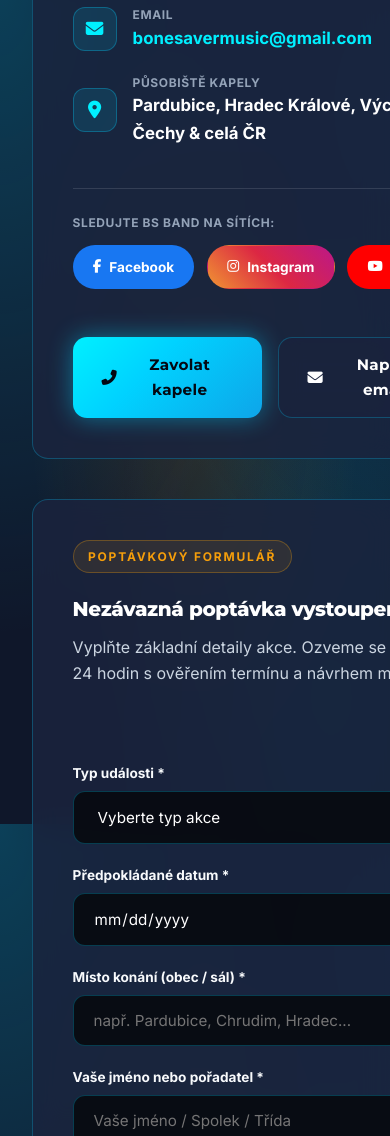
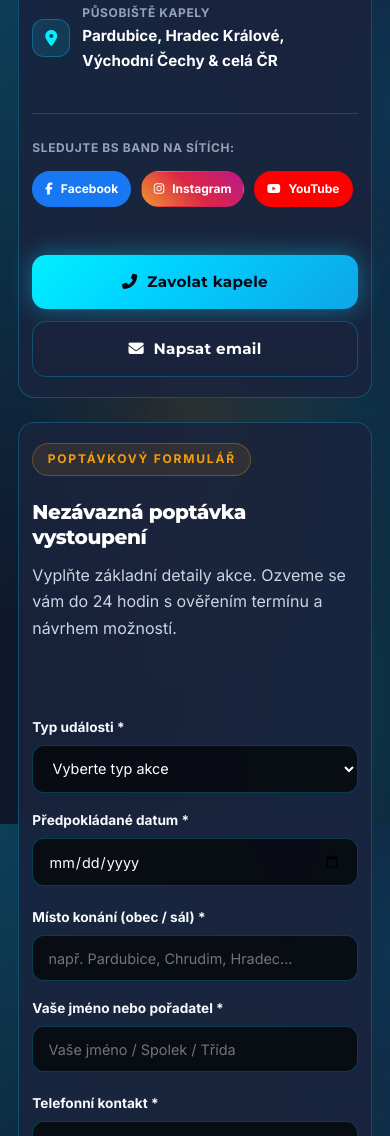
Before and after one commit to BS-band/BS-band.github.io, a plain HTML site: page kontakt.html in a window 390 px wide. Shown: the part 864-2000 px from the top of the page. Drawn offline with Linux system fonts and the light colour scheme.

Commit message:
fix(mobile): opravit pretekani poptavkoveho formulare a kontaktni karty na mobilu

```diff
--- a/kontakt.html
+++ b/kontakt.html
@@ -150,11 +150,11 @@
 							</div>
 						</div>
 
-						<div style="display: flex; gap: 1rem; flex-wrap: wrap; margin-top: auto; padding-top: 1.5rem;">
-							<a href="tel:+420734393711" class="btn btn-primary" style="flex: 1;">
+						<div class="contact-card-actions">
+							<a href="tel:+420734393711" class="btn btn-primary">
 								<i class="fas fa-phone-alt"></i> Zavolat kapele
 							</a>
-							<a href="mailto:bonesavermusic@gmail.com" class="btn btn-secondary" style="flex: 1;">
+							<a href="mailto:bonesavermusic@gmail.com" class="btn btn-secondary">
 								<i class="fas fa-envelope"></i> Napsat email
 							</a>
 						</div>
@@ -223,7 +223,7 @@
 								<textarea id="contact-message" name="message" class="form-control" placeholder="Orientační čas začátku a konce, specifické skladby, velikost sálu..." rows="3"></textarea>
 							</div>
 
-							<button type="submit" class="btn btn-primary" style="width: 100%; padding: 1.1rem; font-size: 1.05rem;">
+							<button type="submit" class="btn btn-primary btn-submit">
 								<i class="fas fa-paper-plane"></i> Odeslat nezávaznou poptávku
 							</button>
 						</form>
--- a/style.css
+++ b/style.css
@@ -1116,13 +1116,15 @@ a:hover {
 	background: var(--bg-card);
 	border: 1px solid var(--border-glass);
 	border-radius: var(--border-radius-lg);
-	padding: clamp(2rem, 5vw, 4rem);
+	padding: clamp(1.75rem, 5vw, 4rem);
 	max-width: 860px;
+	width: 100%;
 	margin: 0 auto;
 	box-shadow: 0 20px 50px rgba(0, 0, 0, 0.6);
 	backdrop-filter: blur(20px);
 	position: relative;
 	overflow: hidden;
+	box-sizing: border-box;
 }
 
 .booking-card::before {
@@ -1141,18 +1143,22 @@ a:hover {
 	flex-direction: column;
 	gap: 1.25rem;
 	margin-top: 2rem;
+	width: 100%;
 }
 
 .form-row {
 	display: grid;
 	grid-template-columns: repeat(2, 1fr);
 	gap: 1.25rem;
+	width: 100%;
 }
 
 .form-group {
 	display: flex;
 	flex-direction: column;
 	gap: 0.4rem;
+	min-width: 0;
+	width: 100%;
 }
 
 .form-group label {
@@ -1163,6 +1169,8 @@ a:hover {
 
 .form-control {
 	width: 100%;
+	max-width: 100%;
+	min-width: 0;
 	padding: 0.95rem 1.25rem;
 	background: rgba(7, 9, 14, 0.85);
 	border: 1px solid var(--border-glass);
@@ -1171,6 +1179,7 @@ a:hover {
 	font-family: inherit;
 	font-size: 0.95rem;
 	transition: var(--transition-fast);
+	box-sizing: border-box;
 }
 
 .form-control:focus {
@@ -1183,6 +1192,13 @@ a:hover {
 .form-control option {
 	background: #07090e;
 	color: #fff;
+}
+
+input[type="date"].form-control {
+	min-width: 0;
+	width: 100%;
+	-webkit-appearance: none;
+	appearance: none;
 }
 
 textarea.form-control {
@@ -1339,12 +1355,20 @@ textarea.form-control {
 	display: flex;
 	flex-direction: column;
 	gap: 1.5rem;
+	box-sizing: border-box;
+	max-width: 100%;
 }
 
 .contact-item {
 	display: flex;
 	align-items: center;
 	gap: 1rem;
+	min-width: 0;
+}
+
+.contact-item > div:last-child {
+	min-width: 0;
+	flex: 1;
 }
 
 .contact-icon {
@@ -1373,11 +1397,19 @@ textarea.form-control {
 	font-size: 1.05rem;
 	font-weight: 700;
 	color: var(--text-white);
+	word-break: break-word;
+	overflow-wrap: anywhere;
+}
+
+.contact-value a {
+	word-break: break-all;
+	overflow-wrap: anywhere;
 }
 
 .social-pill-list {
 	display: flex;
-	gap: 0.8rem;
+	flex-wrap: wrap;
+	gap: 0.6rem;
 	margin-top: 0.5rem;
 }
 
@@ -1385,12 +1417,19 @@ textarea.form-control {
 	display: inline-flex;
 	align-items: center;
 	gap: 0.5rem;
-	padding: 0.6rem 1.2rem;
+	padding: 0.6rem 1.1rem;
 	border-radius: 50px;
 	font-size: 0.85rem;
 	font-weight: 700;
 	color: #fff !important;
 	border: 1px solid transparent;
+	white-space: nowrap;
+	transition: var(--transition-fast);
+}
+
+.social-pill:hover {
+	transform: translateY(-2px);
+	filter: brightness(1.15);
 }
 
 .social-pill.facebook {
@@ -1403,6 +1442,25 @@ textarea.form-control {
 
 .social-pill.youtube {
 	background: #ff0000;
+}
+
+.contact-card-actions {
+	display: flex;
+	gap: 1rem;
+	flex-wrap: wrap;
+	margin-top: auto;
+	padding-top: 1.5rem;
+}
+
+.contact-card-actions .btn {
+	flex: 1;
+	min-width: 140px;
+}
+
+.btn-submit {
+	width: 100%;
+	padding: 1.1rem;
+	font-size: 1.05rem;
 }
 
 /* ==========================================================================
@@ -1656,6 +1714,87 @@ textarea.form-control {
 		grid-template-columns: 1fr;
 		gap: 2.5rem;
 	}
+
+	.contact-grid {
+		gap: 1.5rem;
+	}
+
+	.contact-card,
+	.booking-card {
+		padding: 1.5rem 1.1rem;
+		border-radius: var(--border-radius);
+	}
+
+	.form-row {
+		grid-template-columns: 1fr;
+		gap: 1rem;
+	}
+
+	.contact-card-actions {
+		flex-direction: column;
+		gap: 0.75rem;
+	}
+
+	.contact-card-actions .btn {
+		width: 100%;
+		flex: none;
+	}
+
+	.social-pill {
+		padding: 0.5rem 0.85rem;
+		font-size: 0.8rem;
+	}
+
+	.form-direct-phone {
+		flex-direction: column;
+		gap: 0.85rem;
+		text-align: center;
+	}
+
+	.form-direct-phone span {
+		word-break: break-word;
+	}
+
+	.btn-submit {
+		padding: 1rem;
+		font-size: 1rem;
+	}
+}
+
+@media (max-width: 480px) {
+	.container {
+		width: 95%;
+		padding: 0 0.5rem;
+	}
+
+	.contact-card,
+	.booking-card {
+		padding: 1.25rem 0.85rem;
+	}
+
+	.form-control {
+		padding: 0.85rem 0.95rem;
+		font-size: 0.9rem;
+	}
+
+	.contact-item {
+		gap: 0.75rem;
+	}
+
+	.contact-icon {
+		width: 38px;
+		height: 38px;
+		font-size: 1rem;
+	}
+
+	.contact-value {
+		font-size: 0.95rem;
+	}
+
+	.social-pill {
+		padding: 0.45rem 0.75rem;
+		font-size: 0.75rem;
+	}
 }
 
 @media (max-width: 380px) {
```
Also changed, not shown: index.html (+1 -1 lines).
